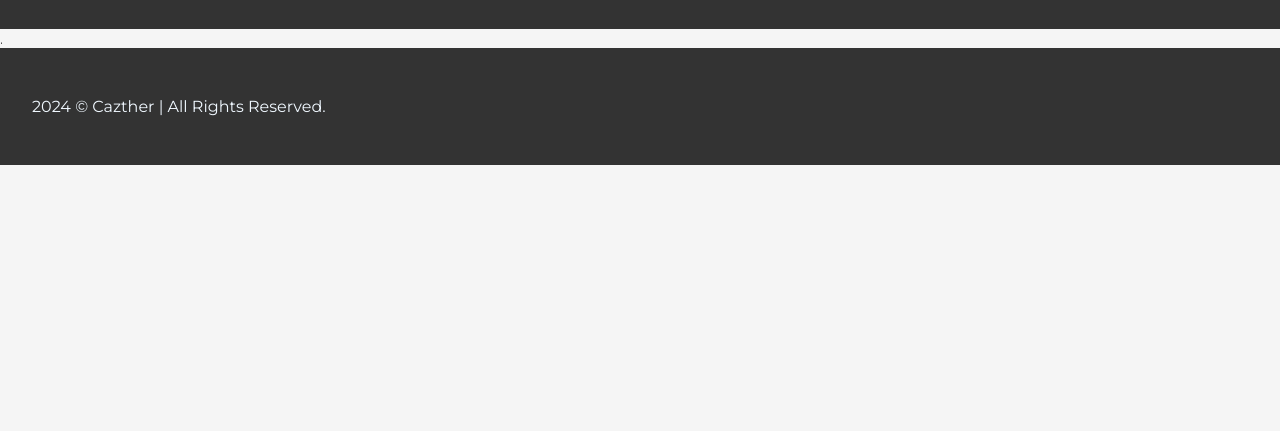
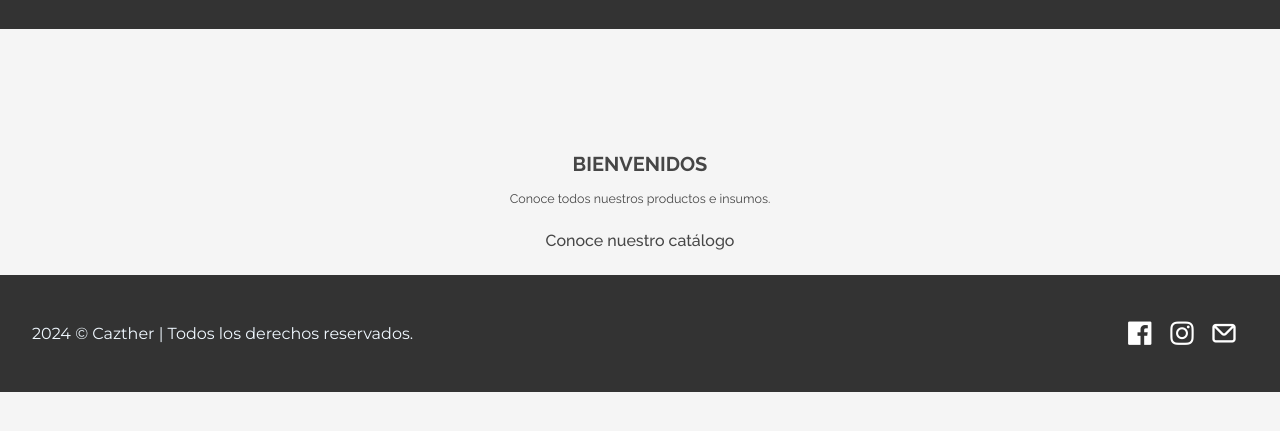
Before and after one commit to giomerida/Cazther, a plain HTML site: page index.html in a window 1280 px wide. Shown: the part 91-522 px from the top of the page. Drawn offline with nearby package versions, Linux system fonts and the light colour scheme.

Commit message:
Se agrego parte del banner y su estilo css

```diff
--- a/index.html
+++ b/index.html
@@ -8,6 +8,7 @@
     <meta name = "author" content = "Alexis Giovanni Mérida Arévalo | TMX Digital Marketing" />
     <link rel="shortcut icon" href="assets/favicon cazther.png" type="image/x-icon">
     <link rel="stylesheet" href="style.css">
+    <link rel="stylesheet" href="https://unicons.iconscout.com/release/v4.0.8/css/line.css">
     <title>Cazther| Articulos e Insumos</title>
 </head>
 
@@ -29,11 +30,15 @@
     </header>
 
     <main>
-        .
+        <section class="llamada container">
+            <h1 class="llamada__titulo">Bienvenidos</h1>
+            <p class="llamada__texto">Conoce todos nuestros productos e insumos.</p>
+            <a class="llamada__boton boton" href="#">Conoce nuestro catálogo</a>
+        </section>
     </main>
 
     <footer class="footer">
-        <p class="footer__text">2024 © Cazther | All Rights Reserved.</p>
+        <p class="footer__text">2024 © Cazther | Todos los derechos reservados.</p>
         <div class="footer__contact">
             <a href="#" target="_blank" rel="noopener" class="footer__link"><i class="uil uil-facebook"></i></i></a>
             <a href="#" target="_blank" rel="noopener" class="footer__link"><i class="uil uil-instagram"></i></a>
--- a/style.css
+++ b/style.css
@@ -226,6 +226,45 @@ header.menu {
     color: var(--color-blue-hover);
   }
 
+/*Llamada*/
+.llamada  {
+    display: flex;
+    flex-direction: column;
+    align-items: center;
+
+    color: var(--background-blanco);
+    text-align: center;
+
+    background-color: var(--background-llamada-mobile);
+
+    padding-top: 12.25rem;
+    padding-bottom: 2.5rem;
+}
+
+.llamada__titulo {
+    font-family: var(--montserrat);
+    font-size: 2rem;
+    font-weight: 700;
+    text-transform: uppercase;
+
+    margin-bottom: 1.5rem;
+}
+
+.llamada__texto {
+    font-size: 1.25rem;
+    line-height: normal;
+
+    margin: 0 auto 2.5rem;
+}
+
+.llamada__boton {
+    width: 100%;
+}
+
+.llamada__boton:hover{
+    color: var(--color-green-hover);
+}
+
 /* Footer */
 footer.footer {
     display: flex;
```
